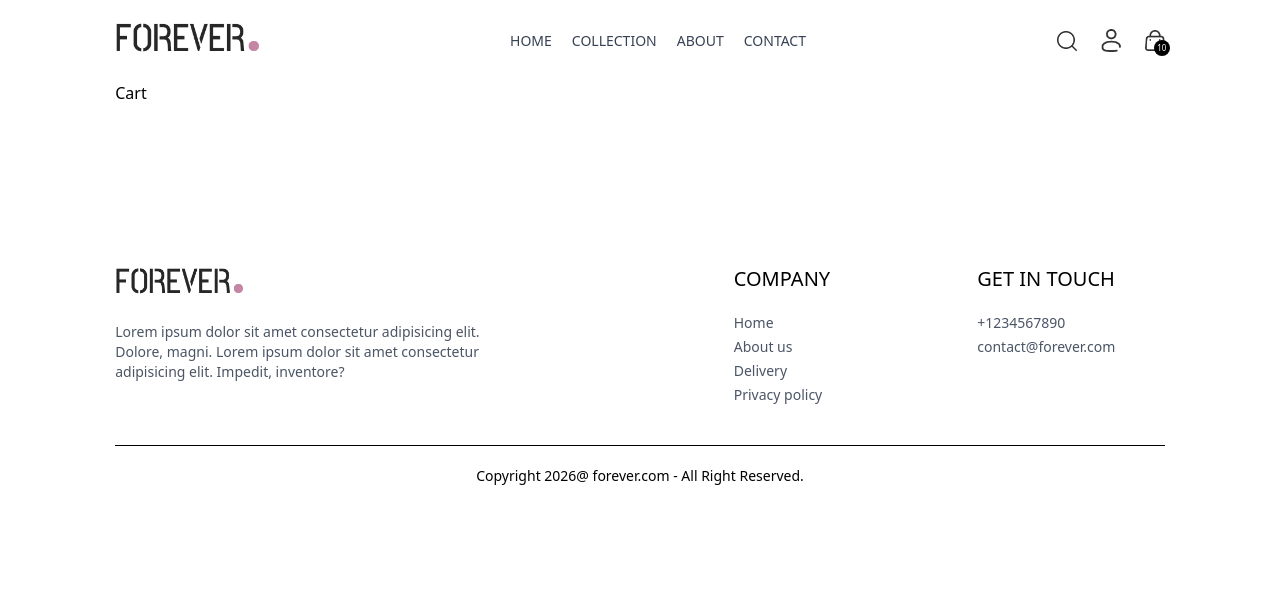
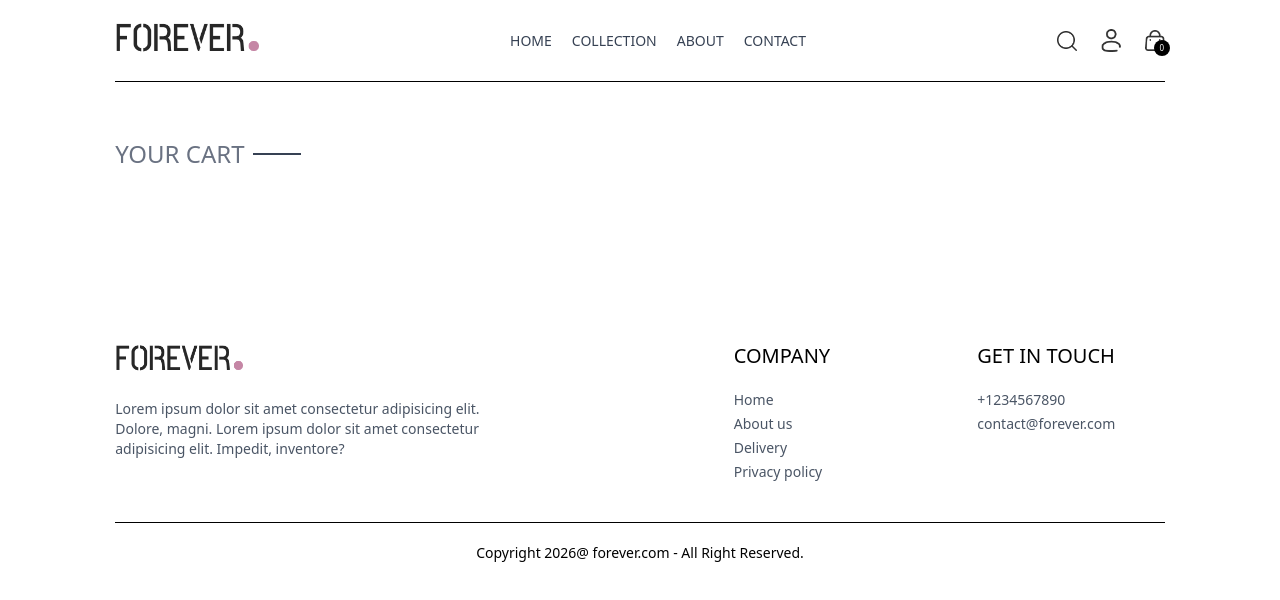
Before and after one commit to MdIrshadAnsari/Forever, a React (Vite) app in the folder client/: page /cart in a window 1280 px wide. Shown: the top 600 px of the page. Built offline with nearby package versions, Linux system fonts and the light colour scheme.

Commit message:
Cart page partial complete

```diff
--- a/client/src/App.jsx
+++ b/client/src/App.jsx
@@ -12,10 +12,12 @@
 import Navbar from "./components/Navbar";
 import Footer from "./components/Footer";
 import SearchBar from "./components/SearchBar";
+ import { ToastContainer, toast } from 'react-toastify';
 
 const App = () => {
   return (
     <div className="px-4 sm:px-[5vw] md:px-[7vw] lg:px-[9vw]">
+      <ToastContainer/>
       <Navbar/>
       <SearchBar/>
       <Routes>
--- a/client/src/components/Navbar.jsx
+++ b/client/src/components/Navbar.jsx
@@ -5,7 +5,7 @@
 
 const Navbar = () => {
   const [visible, setvisible] = useState(false);
-  const{setshowSearch}  = useContext(ShopContext)
+  const{setshowSearch, getCartCount}  = useContext(ShopContext)
   return (
     <div className="flex items-center justify-between py-5 font-medium">
       <Link to="/">
@@ -50,7 +50,7 @@
         <Link to="/cart" className="relative">
           <img src={assets.cart_icon} className="w-5 min-w-5" alt="" />
           <p className="absolute right-[-5px] bottom-[-5px] w-4 text-center leading-4 bg-black text-white aspect-square rounded-full text-[8px]">
-            10
+            {getCartCount()}
           </p>
         </Link>
         <img
--- a/client/src/context/ShopContext.jsx
+++ b/client/src/context/ShopContext.jsx
@@ -1,24 +1,75 @@
-import { createContext } from "react";
+import { createContext, useEffect } from "react";
 import { products } from "../assets/assets";
 import { useState } from "react";
+import { toast } from "react-toastify";
 
 export const ShopContext = createContext();
 
-const currency = '$';
+const currency = "$";
 const delivery_fee = 10;
 
+const ShopContextProvider = (props) => {
+  const [search, setsearch] = useState("");
+  const [showSearch, setshowSearch] = useState(false);
+  const [cartItems, setcartItems] = useState([]);
 
-const ShopContextProvider = (props)=>{
-    const [search, setsearch] = useState('')
-    const [showSearch, setshowSearch] = useState(false)
-    const value = {
-        products, currency, delivery_fee, search, setsearch, showSearch, setshowSearch
+  const addtoCart = async (itemid, size) => {
+    let cartData = structuredClone(cartItems);
+    if (!size) {
+        toast.error('Select Product Size')
+        return;
     }
-    return(
-        <ShopContext.Provider value={value}>
-            {props.children}
-        </ShopContext.Provider>
-    )
-}
+    if (cartData[itemid]) {
+      if (cartData[itemid][size]) {
+        cartData[itemid][size] += 1;
+      } else {
+        cartData[itemid][size] = 1;
+      }
+    } else {
+      cartData[itemid] = {};
+      cartData[itemid][size] = 1;
+    }
+    setcartItems(cartData);
+  };
 
-export default ShopContextProvider
+  const getCartCount = ()=>{
+    let totalCount = 0;
+    for(const items in cartItems){
+      for(const item in cartItems[items]){
+          try {
+            if(cartItems[items][item] > 0){
+              totalCount += cartItems[items][item]
+            }
+          } catch (error) {
+
+          }
+      }
+    }
+    return totalCount
+  }
+
+  const updateQuantity = async(itemid, size, quantity)=>{
+    let cartData = structuredClone(cartItems)
+    cartData[itemid][size] = quantity;
+    setcartItems(cartData)
+  }
+
+  const value = {
+    products,
+    currency,
+    delivery_fee,
+    search,
+    setsearch,
+    showSearch,
+    setshowSearch,
+    cartItems,
+    addtoCart,
+    getCartCount,
+    updateQuantity
+  };
+  return (
+    <ShopContext.Provider value={value}>{props.children}</ShopContext.Provider>
+  );
+};
+
+export default ShopContextProvider;
--- a/client/src/pages/Cart.jsx
+++ b/client/src/pages/Cart.jsx
@@ -1,9 +1,54 @@
-import React from 'react'
+import React, { useContext, useEffect, useState } from "react";
+import { ShopContext } from "../context/ShopContext";
+import Title from "../components/Title";
+import { assets } from "../assets/assets";
 
 const Cart = () => {
+  const { products, currency, cartItems, updateQuantity } = useContext(ShopContext);
+  const [cartData, setcartData] = useState([]);
+
+  useEffect(() => {
+    const tempdata = [];
+    for (const items in cartItems) {
+      for (const item in cartItems[items]) {
+        if (cartItems[items][item] > 0) {
+          tempdata.push({
+            _id: items,
+            size: item,
+            quantity: cartItems[items][item],
+          });
+        }
+      }
+    }
+    setcartData(tempdata);
+    //console.log(tempdata)
+  }, [cartItems]);
   return (
-    <div>Cart</div>
-  )
-}
+    <div className="border-t pt-14">
+      <div className="text-2xl mb-3">
+        <Title Text1={"YOUR"} Text2={"CART"} />
+      </div>
+      <div>
+        {cartData.map((item, index) => {
+          const productData = products.find((product) => product._id === item._id);
+          return <div key={index} className="py-4 border-t border-b text-gray-700 grid grid-cols-[4fr_0.5fr_0.5fr] sm:grid-cols-[4fr_2fr_0.5fr] items-center gap-4">
+            <div className="flex items-start gap-6">
+             <img className="w-16 sm:w-20" src={productData.image[0]} alt="" />
+             <div>
+              <p className="text-xs sm:text-lg font-medium">{productData.name}</p>
+              <div className="flex items-center gap-5 mt-2">
+                 <p>{currency}{productData.price}</p>
+                 <p className="px-2 sm:px-3 sm:py-1 border bg-slate-50">{item.size}</p>
+              </div>
+             </div>
+            </div>
+            <input onChange={(e)=> e.target.value === '' || e.target.value === '0' ? null : updateQuantity(item._id, item.size, Number(e.target.value))} className="border max-w-10 sm:max-w-20 px-1 sm:px-2 py-1" type="number" min={1} defaultValue={item.quantity} />
+            <img onClick={()=> updateQuantity(item._id, item.size, 0)} className="w-4 mr-4 sm:w-5 cursor-pointer" src={assets.bin_icon} alt="" />
+          </div>;
+        })}
+      </div>
+    </div>
+  );
+};
 
-export default Cart
+export default Cart;
--- a/client/src/pages/Product.jsx
+++ b/client/src/pages/Product.jsx
@@ -6,7 +6,7 @@
 
 const Product = () => {
   const{productid} = useParams();
-  const{products, currency} = useContext(ShopContext)
+  const{products, currency, addtoCart} = useContext(ShopContext)
   const[productData, setproductData] = useState(false)
   const [image, setImage] = useState('')
   const[size, setsize] = useState('')
@@ -61,7 +61,7 @@
               ))}
            </div>
           </div>
-          <button className='bg-black text-white px-8 py-3 text-sm active:bg-gray-700'>ADD TO CART</button>
+          <button onClick={()=> addtoCart(productData._id, size)} className='bg-black text-white px-8 py-3 text-sm active:bg-gray-700'>ADD TO CART</button>
           <hr className='mt-8 sm:w-4/5' />
           <div className='text-sm text-gray-500 mt-5 flex flex-col gap-1'>
             <p>100% Original product.</p>
```
